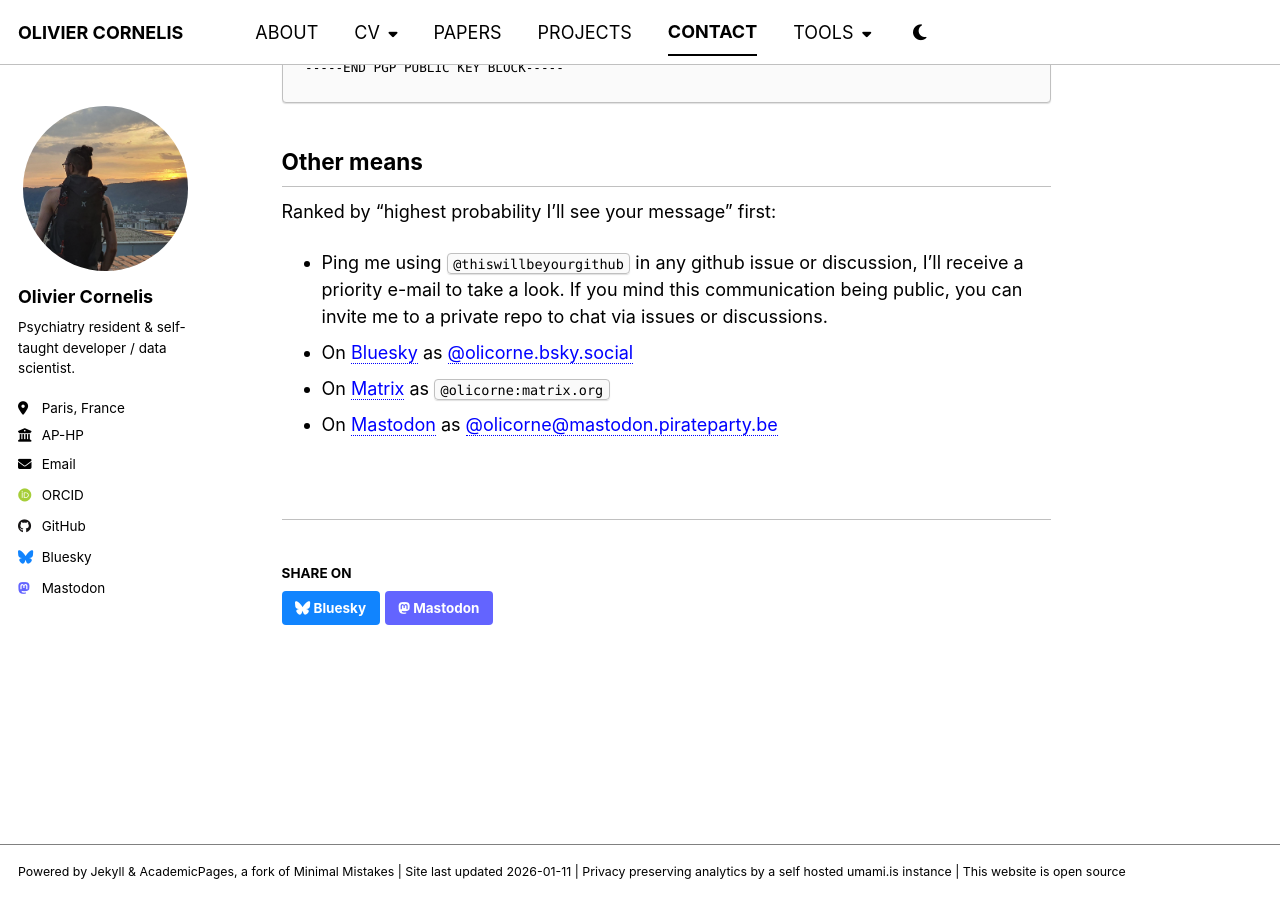
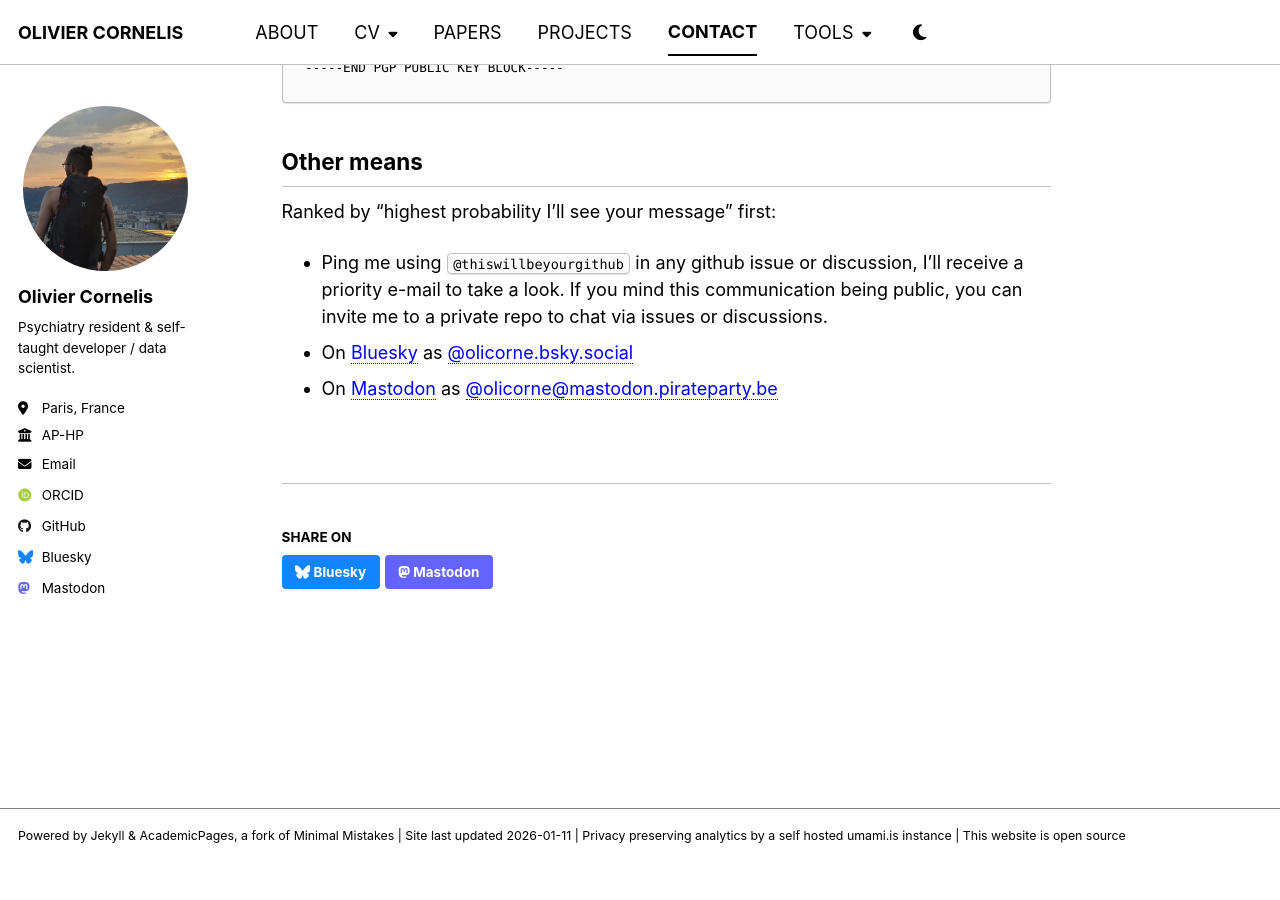
Before and after one commit to thiswillbeyourgithub/website, a Jekyll site: the page built from _pages/contact.md, in a window 1280 px wide and 900 px high, scrolled down 873 px. Built offline with Jekyll 4.4.1, drawn with Linux system fonts in a browser that asks for light colours; some web fonts are replaced; after the commit the page ends 1737 px from its top, so only the background shows below that.

Commit message:
remove matrix contact
Signed-off-by: thiswillbeyourgithub <26625900+thiswillbeyourgithub@users.noreply.github.com>

```diff
--- a/_pages/contact.md
+++ b/_pages/contact.md
@@ -47,5 +47,4 @@ Ranked by "highest probability I'll see your message" first:
 
 - Ping me using `@thiswillbeyourgithub` in any github issue or discussion, I'll receive a priority e-mail to take a look. If you mind this communication being public, you can invite me to a private repo to chat via issues or discussions.
 - On [Bluesky](https://en.wikipedia.org/wiki/Bluesky) as [@olicorne.bsky.social](https://bsky.app/profile/olicorne.bsky.social)
-- On [Matrix](https://joinmatrix.org/guide/) as `@olicorne:matrix.org`
 - On [Mastodon](https://en.wikipedia.org/wiki/Mastodon_(social_network)) as [@olicorne@mastodon.pirateparty.be](https://mastodon.piratepart.y.be/@olicorne)
```
